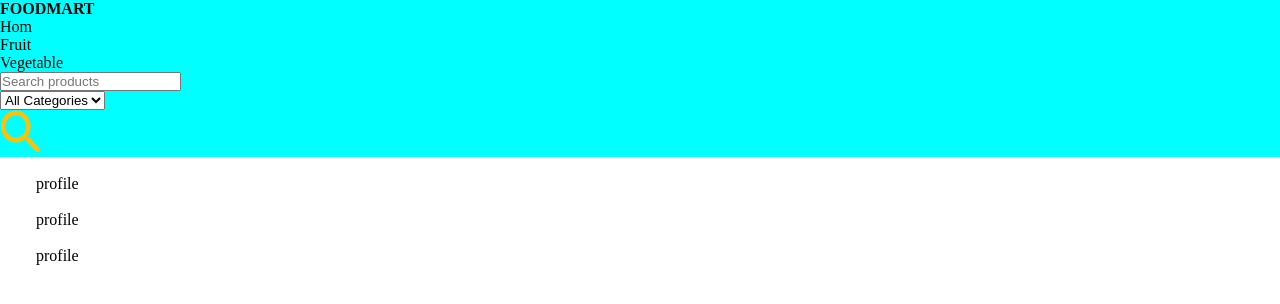
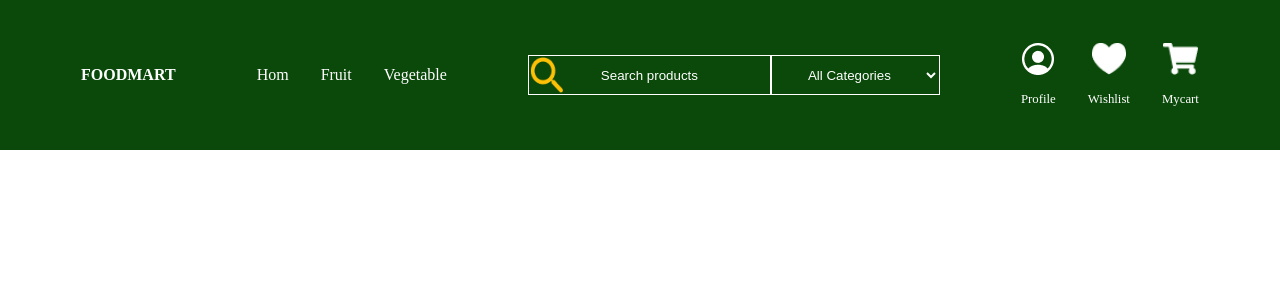
Before and after one commit to AbbasBSK/HTMLProject-frontEnd-expert, a plain HTML site: page endProject.html in a window 1280 px wide. Drawn offline with Linux system fonts and the light colour scheme.

Commit message:
design the header endProject

```diff
--- a/assets/css/endProject.css
+++ b/assets/css/endProject.css
@@ -1,23 +1,91 @@
-*{
+* {
   margin: 0;
   padding: 0;
   box-sizing: border-box;
 
 }
 
-body{
+body {}
 
-}
-
-header{
+header {
   background-color: #FFC107;
 }
 
-.navBar{
+.navBar {
   height: 150px;
   background-color: #0A490A;
+  display: flex;
+  align-items: center;
+  justify-content: space-evenly;
 }
 
-.bg_aqua{
+.navBar .Operation {
+  display: flex;
+  gap: 2rem;
+  color: white;
+}
+
+.iconBox{
+  display: flex;
+  flex-direction: column;
+  align-items: center;
+  justify-content: space-between;
+  height: 4rem;
+  font-size: 0.8rem;
+}
+
+.searchSection{
+  height: 2.5rem;
+  position: relative;
+}
+.searchSection img{
+ position: absolute;
+ height: 90%;
+ top: 2px;
+ left: 2px;
+}
+.searchSection input , .searchSection select{
+  background-color: transparent;
+  border: 1px solid white;
+  color: white;
+  padding-inline: 2rem;
+}
+
+.searchSection option{
+  color: initial;
+}
+
+.menu{
+  list-style: none;
+}
+
+::placeholder{
+  color: white;
+  text-align: center;
+}
+
+.d_flex{
+  display: flex;
+}
+
+.gap_2{
+  gap:2rem;
+}
+
+.text_white{
+  color: white;
+}
+
+.height_100{
+  height: 100%;
+}
+
+
+.iconBox img{
+  height: 2rem;
+}
+
+
+.bg_aqua {
   background-color: aqua;
 }
--- a/endProject.html
+++ b/endProject.html
@@ -1,5 +1,6 @@
 <!DOCTYPE html>
 <html lang="en">
+
 <head>
   <meta charset="UTF-8">
   <meta name="viewport" content="width=device-width, initial-scale=1.0">
@@ -7,40 +8,41 @@
   <link rel="icon" href="/assets/pages/favicon.ico">
   <link rel="stylesheet" href="/assets/css/endProject.css">
 </head>
+
 <body>
   <header>
-    <nav class="navBar">
-      <h4 class="bg_aqua">FOODMART</h4>
-      <ul class="menu bg_aqua">
+    <nav class="navBar text_white">
+      <h4 class="">FOODMART</h4>
+      <ul class="menu  d_flex gap_2">
         <li>Hom</li>
         <li>Fruit</li>
         <li>Vegetable</li>
       </ul>
 
-      <div class="searchSection bg_aqua">
-        <div class="inputBox"><input type="text" placeholder="Search products"></div>
-        <div class="selectBox">
-          <select name="" id="">
-            <option value="">All Categories</option>
-            <option value="">Categories1</option>
-            <option value="">Categories2</option>
-          </select>
-        </div>
+      <div class="searchSection d_flex  ">
+        <input class="height_100" type="text" placeholder="Search products">
+
+        <select class="height_100" name="" id="">
+          <option value="">All Categories</option>
+          <option value="">Categories1</option>
+          <option value="">Categories2</option>
+        </select>
+
         <img class="searchIcin" src="/assets/images/endProject/Vector.png" alt="">
       </div>
 
-      <div class="iconsSection">
-        <div class="userIcon">
+      <div class="Operation">
+        <div class="iconBox">
           <img src="/assets/images/endProject/Group.png" alt="">
-          <label for="">profile</label>
+          <label for="">Profile</label>
         </div>
-        <div class="heartIcon">
-          <img src="/assets/images/endProject/Group.png" alt="">
-          <label for="">profile</label>
+        <div class="iconBox">
+          <img src="/assets/images/endProject/🦆 icon _hurt_.png" alt="">
+          <label for="">Wishlist</label>
         </div>
-        <div class="basketIcon">
-          <img src="/assets/images/endProject/Group.png" alt="">
-          <label for="">profile</label>
+        <div class="iconBox">
+          <img src="/assets/images/endProject/🦆 icon _shopping-cart_.png" alt="">
+          <label for="">Mycart</label>
         </div>
       </div>
 
@@ -51,4 +53,5 @@
 
   <footer></footer>
 </body>
+
 </html>
```
